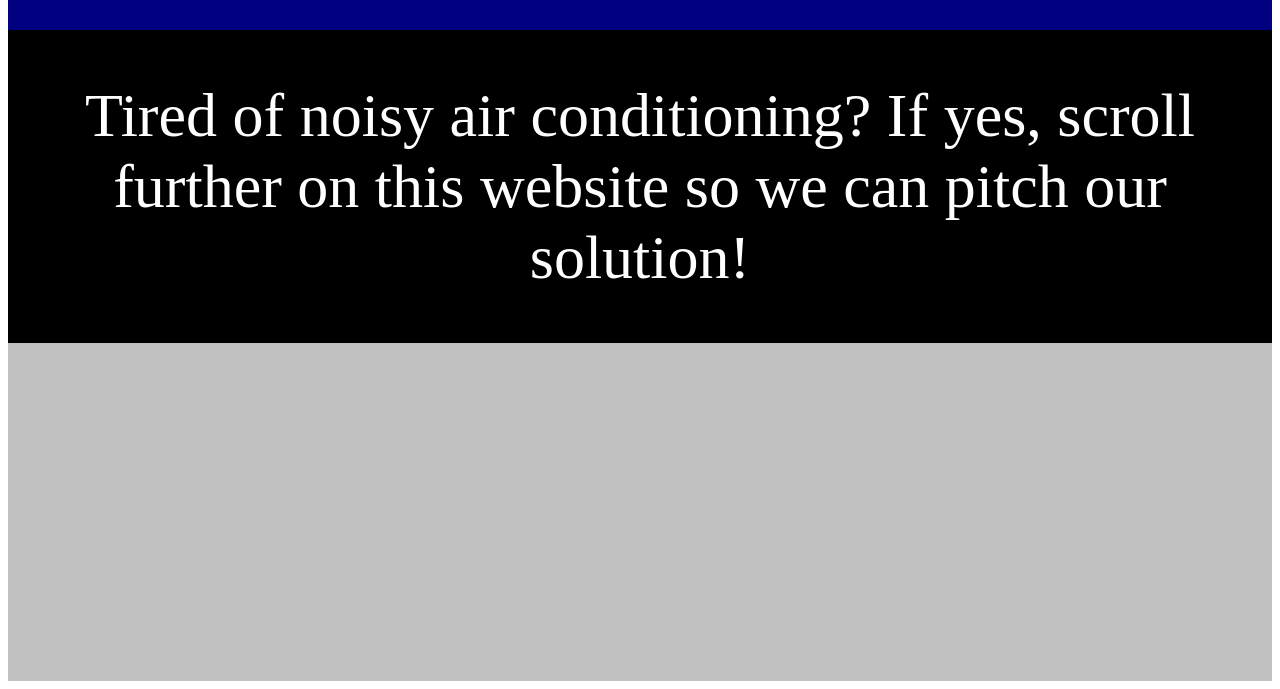
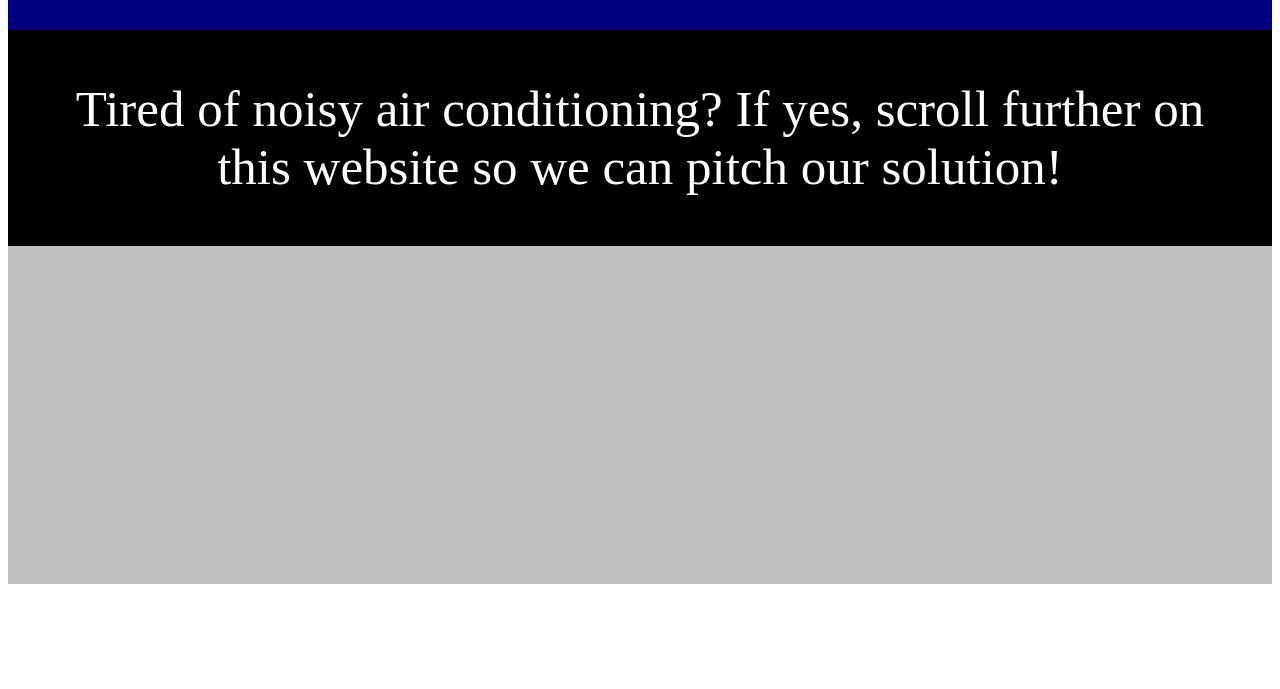
Before and after one commit to kalnis/sharktankpitchlessnoisyaircons.com, a plain HTML site: page index.html in a window 1280 px wide. Shown: the part 198-887 px from the top of the page. After the commit the page ends 800 px from the top, so only its background shows below. Drawn offline with Linux system fonts and the light colour scheme.

Commit message:
Update index.html

```diff
--- a/index.html
+++ b/index.html
@@ -23,7 +23,7 @@
       .text{
         background-color: black;
         color: white;
-        font-size:62px;
+        font-size:51px;
         padding:50px;
         text-align:center;
       }
```
